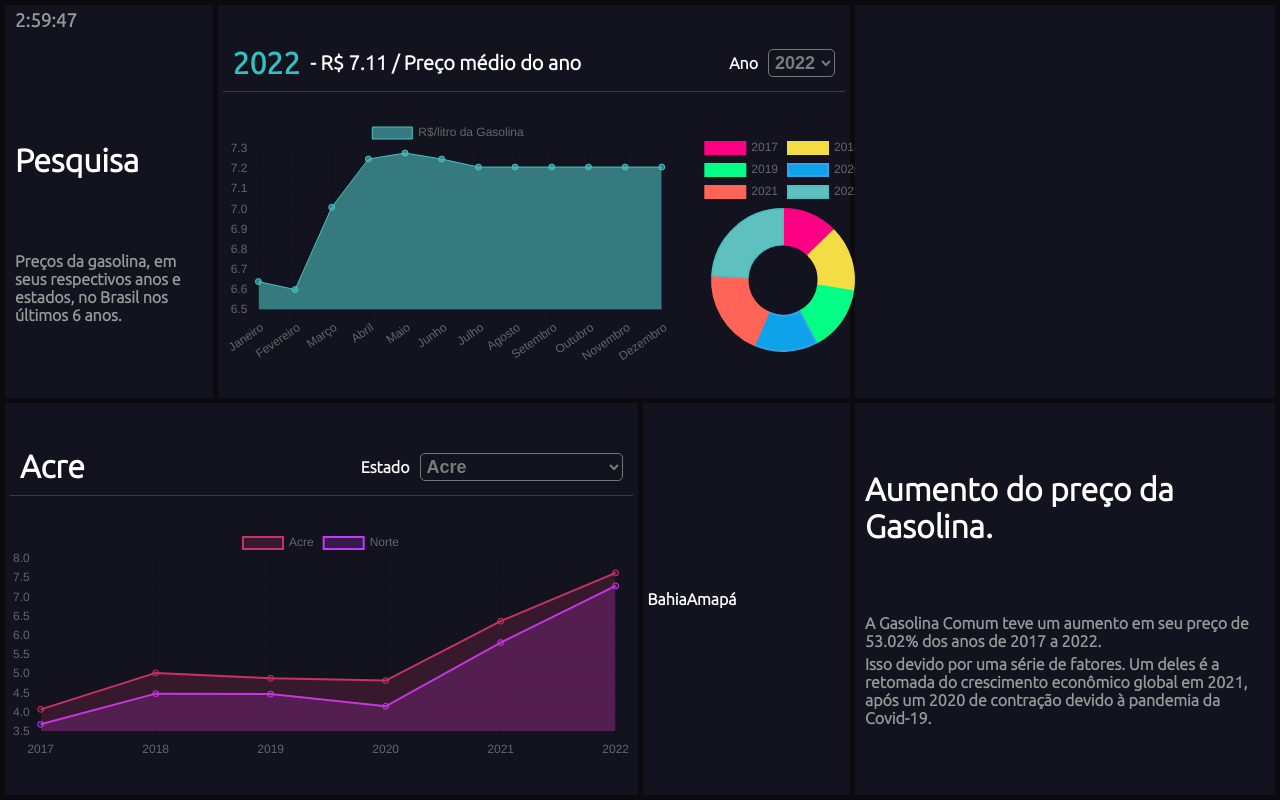
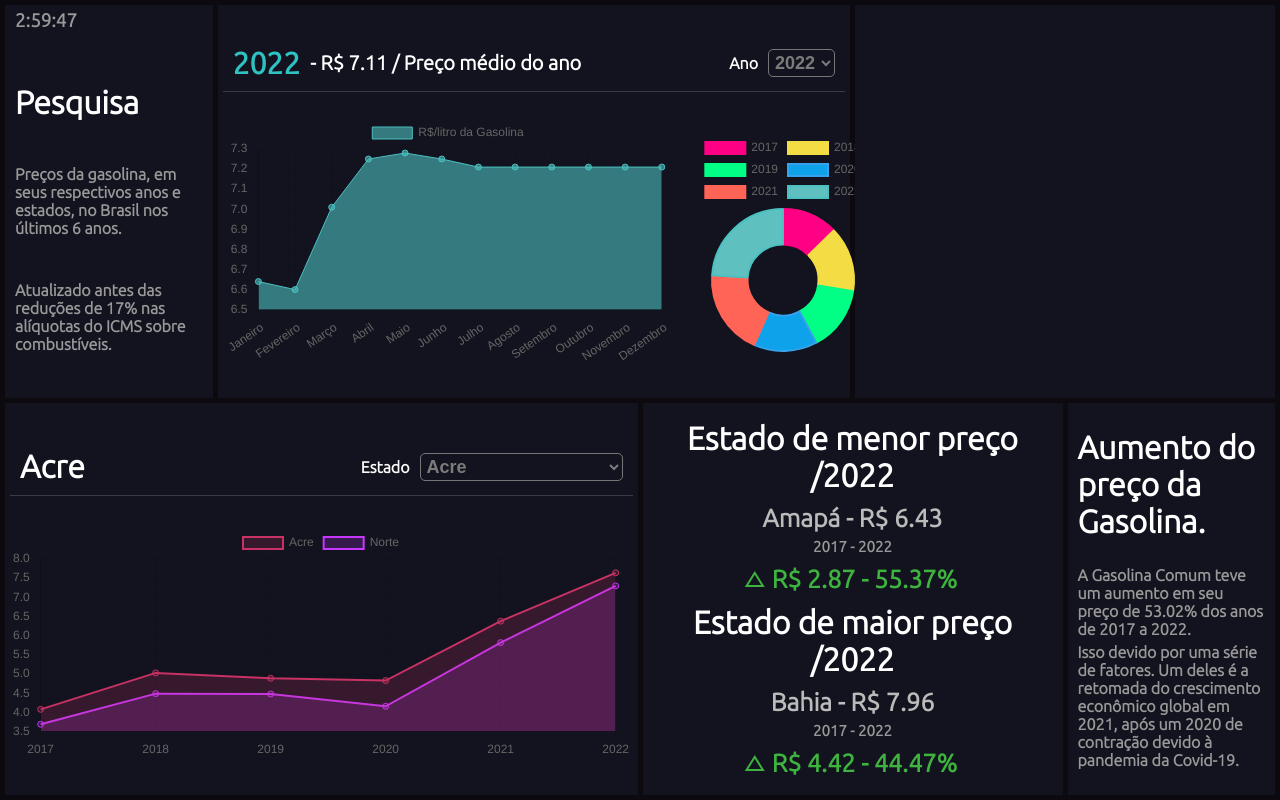
Before and after one commit to JoaoGuilherme19/Gas, a website with bundled scripts: page index.html in a window 1280 px wide. Built offline with nearby package versions, Linux system fonts and the light colour scheme.

Commit message:
Add files via upload

```diff
--- a/index.html
+++ b/index.html
@@ -9,7 +9,7 @@
     <link rel="icon" type="image/png" sizes="16x16" href="./Favicons/favicon-16x16.png">
     <title>Gasolina</title>
     <link rel="stylesheet" href="style.css">
-
+    <link rel="stylesheet" href="https://fonts.googleapis.com/css2?family=Material+Symbols+Outlined:opsz,wght,FILL,GRAD@20..48,100..700,0..1,-50..200" />
     <script src="https://cdn.jsdelivr.net/npm/chart.js"></script>
     <script type="module" src="./scripts/script.js" defer></script>
     <script src="https://ajax.googleapis.com/ajax/libs/jquery/3.6.0/jquery.min.js" type="text/javascript"></script>
@@ -31,6 +31,7 @@
                 <h3 id="horas"></h3>
                 <h1>Pesquisa</h1>
                 <p>Preços da gasolina, em seus respectivos anos e estados, no Brasil nos últimos 6 anos.</p>
+                <p>Atualizado antes das reduções de 17% nas alíquotas do ICMS sobre combustíveis. </p>
             </div>
 
             <div class="inbox">
@@ -99,7 +100,24 @@
             </div>
 
             <div class="inbox">
-                <div id="minEstados"></div>
+                <h1>Estado de menor preço /2022</h1>
+
+                <div class="minEstados">
+                    <h1 id="minEstados"></h1>
+                    <p>2017 - 2022</p>
+
+                    <div id="stateMinPercentage" class="porcentagemDiv">
+                    </div>
+                </div>
+                <h1>Estado de maior preço /2022</h1>
+                <div class="maxEstados">
+                    <h1 id="maxEstados"></h1>
+                    <p>2017 - 2022</p>
+
+                    <div id="stateMaxPercentage" class="porcentagemDiv">
+                    </div>
+                </div>
+
             </div>
 
             <div class="inbox">
--- a/scripts/script.js
+++ b/scripts/script.js
@@ -5,6 +5,7 @@ const canvas = document.getElementById('canvas');
 const meses = document.getElementById('meses');
 const estado = document.getElementById('estado');
 const minEstados = document.getElementById('minEstados')
+const maxEstados = document.getElementById('maxEstados')
 const yearsDunut = document.getElementById('yearsDunut')
 const horas = document.getElementById('horas');
 
@@ -527,27 +528,48 @@ const labels = [
     for(let i = 0; i < allStatesArray.length; i++) {
         allVal.push(allStatesArray[i][5].valor)
     }
+    const min = Math.min(...allVal)
     const max = Math.max(...allVal)
-    const min = Math.min(...allVal)
 
     console.log(allStatesNames, allVal);
 
+    function compareStatesMin() {
+        for(let i = 0; i < allVal.length; i++) {
+            if(min == allVal[i]) {
+                const startPrice = allStates[i].epocas[0].valor
+                const endPrice = allStates[i].epocas[5].valor
+                const price = endPrice - startPrice
+                const percentage = ( startPrice / endPrice) * 100
+
+                minEstados.innerText = allStates[i].nome + ` - R$ ${endPrice}`;
+                document.getElementById('stateMinPercentage').innerHTML = `
+                <span class="material-symbols-outlined">
+                change_history
+                </span>
+                <h1>R$ ${price.toFixed(2)} - ${percentage.toFixed(2)}%</h1>`
+            }
+        }
+    }
     function compareStatesMax() {
         for(let i = 0; i < allVal.length; i++) {
             if(max == allVal[i]) {
-                minEstados.innerHTML = allStates[i].nome;
-            }
-        }
-    }
-    function compareStatesMin() {
-        for(let i = 0; i < allVal.length; i++) {
-            if(min == allVal[i]) {
-                minEstados.append(allStates[i].nome);
+                const startPrice = allStates[i].epocas[0].valor
+                const endPrice = allStates[i].epocas[5].valor
+                const price = endPrice - startPrice
+                const percentage = ( startPrice / endPrice) * 100
+
+                maxEstados.innerText = allStates[i].nome + ` - R$ ${endPrice}`;
+                document.getElementById('stateMaxPercentage').innerHTML = `
+                <span class="material-symbols-outlined">
+                change_history
+                </span>
+                <h1>R$ ${price.toFixed(2)} - ${percentage.toFixed(2)}%</h1>`
             }
         }
     }
 
     // MIN E MAX ESTADOS
+
     insertDates();
     YearsPercent()
     myChartYears()
--- a/style.css
+++ b/style.css
@@ -124,11 +124,32 @@ main {
 }
 
 .inbox:nth-child(5) {
-  grid-column: 4/5;
+  grid-column: 4/6;
+  display: flex;
+  align-items: center;
+  justify-content: center;
 }
 
-.inbox:nth-child(6) {
-  grid-column: 5/7;
+.inbox:nth-child(5) p, .inbox:nth-child(5) h1 {
+  text-align: center;
+}
+
+.inbox:nth-child(5) p {
+  font-size: 15px;
+}
+
+.inbox:nth-child(5) .minEstados h1, .inbox:nth-child(5) .maxEstados h1 {
+  color: #bbb;
+  font-size: 25px;
+}
+
+.inbox:nth-child(5) .porcentagemDiv {
+  display: flex;
+  align-items: center;
+}
+
+.inbox:nth-child(5) .porcentagemDiv h1, .inbox:nth-child(5) .porcentagemDiv span {
+  color: #3fb33f;
 }
 
 .container {
```
